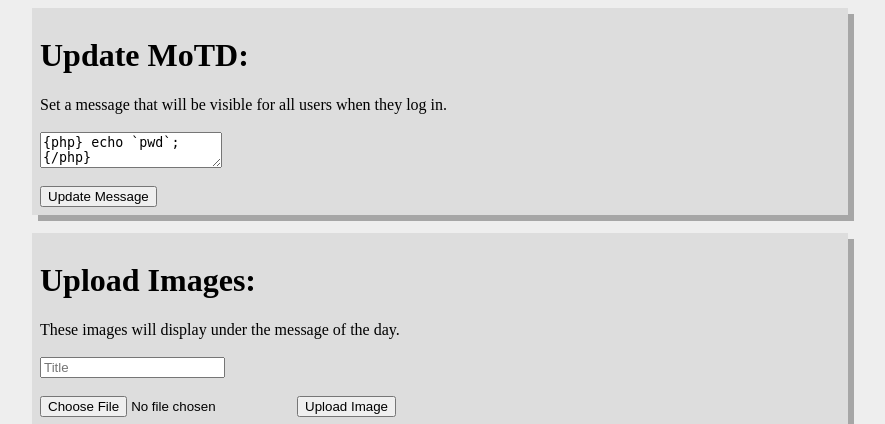
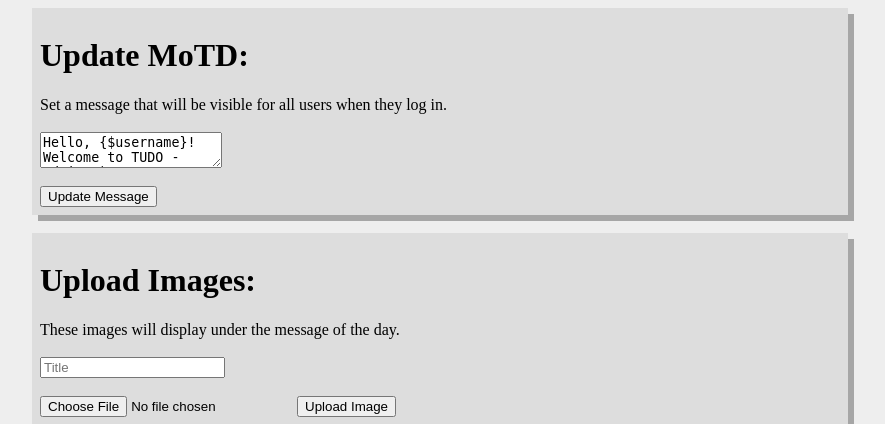
Before and after one commit to bmdyy/tudo, a PHP site: page /admin/update_motd.php in a window 1280 px wide. Shown: the part 46-470 px from the top of the page, without its empty margins (200-1085 px from the left). Run offline with PHP 8.4, Linux system fonts and the light colour scheme; a user stored in the database is signed in; a stand-in replaces the project's code that opens the database connection.

Commit message:
Update motd.tpl

```diff
--- a/templates/motd.tpl
+++ b/templates/motd.tpl
@@ -1 +1 @@
-{php} echo `pwd`; {/php}
+Hello, {$username}! Welcome to TUDO -admin :)
```
